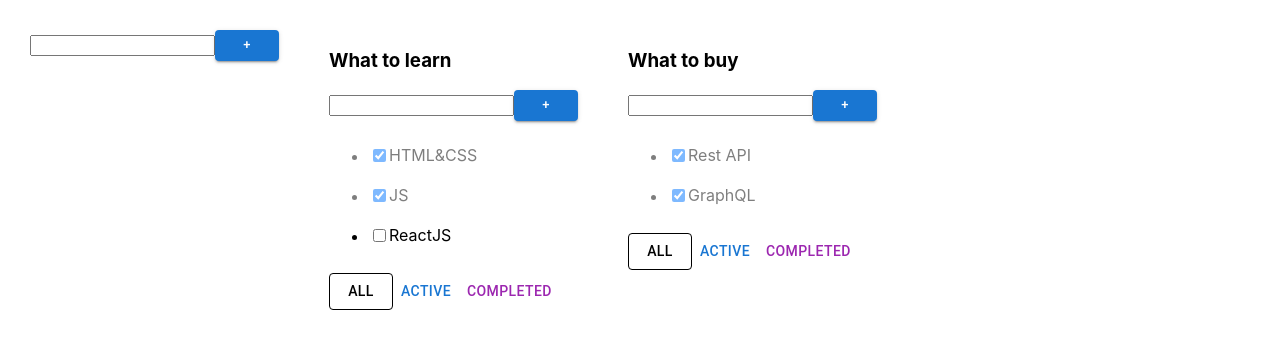
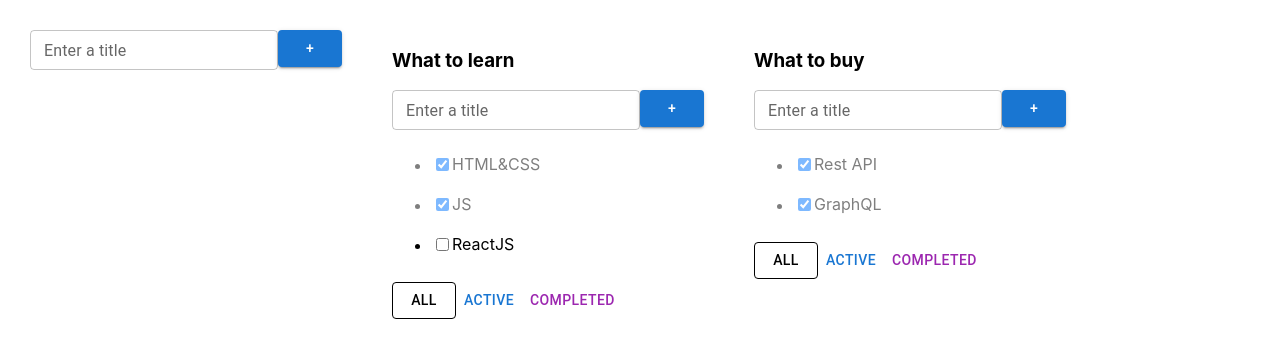
Before and after one commit to AliakseiKrasko/meal_planer, a React (Vite) app: page / in a window 1280 px wide. Shown: the top 358 px of the page. Built offline with nearby package versions, Linux system fonts and the light colour scheme; some icons are missing.

Commit message:
added material ui textfield

```diff
--- a/src/CreateItemForm.tsx
+++ b/src/CreateItemForm.tsx
@@ -1,5 +1,6 @@
 import {type ChangeEvent, type KeyboardEvent, useState} from 'react'
 import Button from '@mui/material/Button'
+import {TextField} from '@mui/material';
 
 type Props = {
     onCreateItem: (title: string) => void
@@ -32,12 +33,14 @@ export const CreateItemForm = ({ onCreateItem }: Props) => {
 
     return (
         <div>
-            <input className={error ? 'error' : ''}
-                   value={title}
-                   onChange={changeItemTitleHandler}
-                   onKeyDown={createItemOnEnterHandler}/>
-            <Button variant="contained" onClick={createItemHandler} size="small">+</Button>
-            {/*<Button title={'+'} onClick={createItemHandler} />*/}
+            <TextField label={'Enter a title'}
+                       variant={'outlined'}
+                       error={!!error}
+                       value={title}
+                       size={'small'}
+                       onChange={changeItemTitleHandler}
+                       onKeyDown={createItemOnEnterHandler}/>
+            <Button variant="contained" onClick={createItemHandler}>+</Button>
             {error && <div className={'error-message'}>{error}</div>}
         </div>
     )
```
